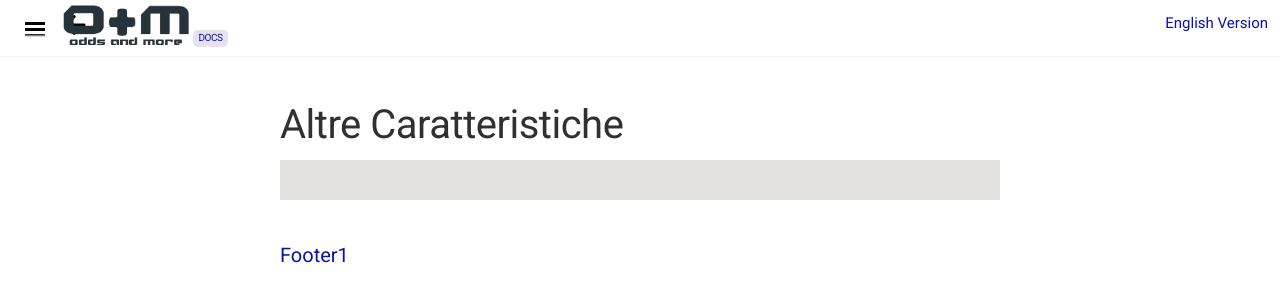
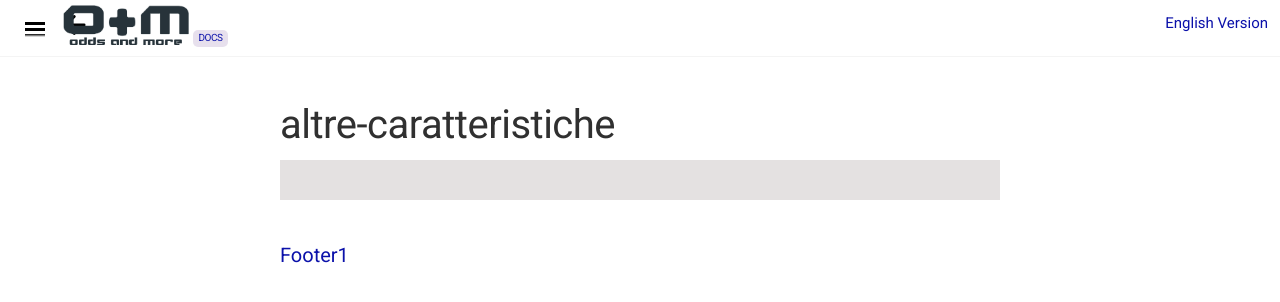
Before and after one commit to docsforodds/docs, a Jekyll site: the page built from docs/it/altre-caratteristiche/index.md, in a window 1280 px wide. Shown: the top 302 px of the page. Built offline with Jekyll 4.4.1, drawn with Linux system fonts in a browser that asks for light colours; nearby versions of some CDN libraries.

```diff
--- a/docs/it/altre-caratteristiche/index.md
+++ b/docs/it/altre-caratteristiche/index.md
@@ -1,6 +1,6 @@
 ---
 layout: it
-title: Altre Caratteristiche
+title: altre-caratteristiche
 sort: 7
 category: main
 icon: far fa-plus-square
```
